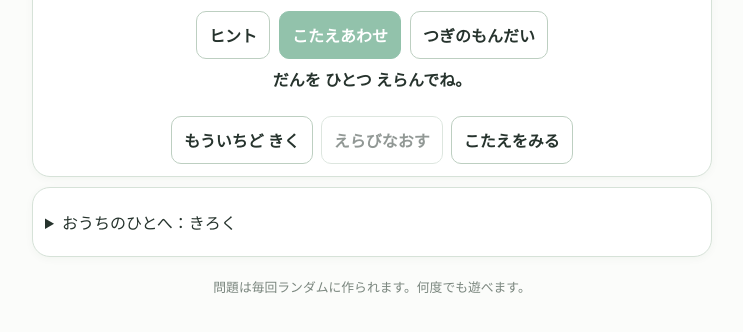
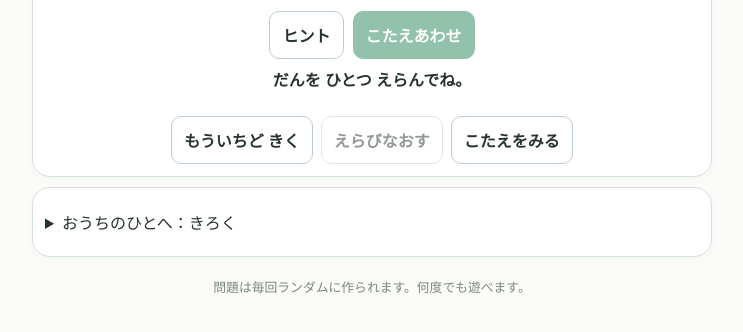
Before and after one commit to glorypulse/sansu_app, a plain HTML site: page dokono_masu_kana.html in a window 1280 px wide. Shown: the part 502-834 px from the top of the page, without its empty margins (268-1011 px from the left). Drawn offline with Linux system fonts and the light colour scheme.

Commit message:
feat(どこのマス): 操作ボタンを状態で切り替える

```diff
--- a/dokono_masu_kana.html
+++ b/dokono_masu_kana.html
@@ -94,7 +94,7 @@
     <div class="actions">
       <button id="hintBtn">ヒント</button>
       <button class="primary" id="checkBtn">こたえあわせ</button>
-      <button id="nextBtn">つぎのもんだい</button>
+      <button id="nextBtn" hidden>つぎのもんだい</button>
     </div>
     <p class="status" id="status" aria-live="polite">答えだと思うマスをタップしてね。</p>
     <div class="help">
@@ -226,6 +226,9 @@
     $('answerBtn').disabled = done;
     $('hintBtn').disabled = done || state.hintStep >= 2;
     $('hintBtn').classList.toggle('hidden', !problem.hintsEnabled);
+    $('checkBtn').hidden = done;
+    $('checkBtn').classList.toggle('primary', !done);
+    $('nextBtn').hidden = !done;
     $('nextBtn').classList.toggle('primary', done);
   }
   function select(value) {
```
